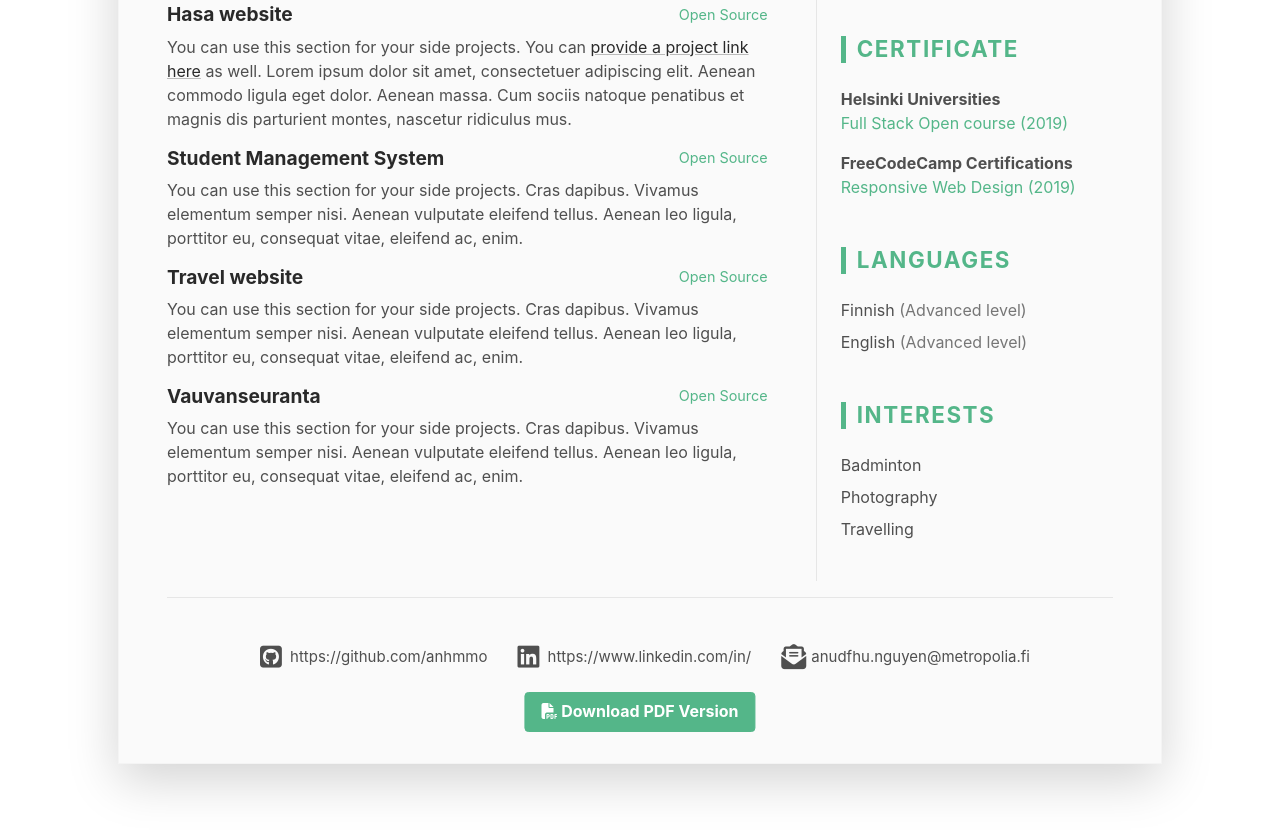
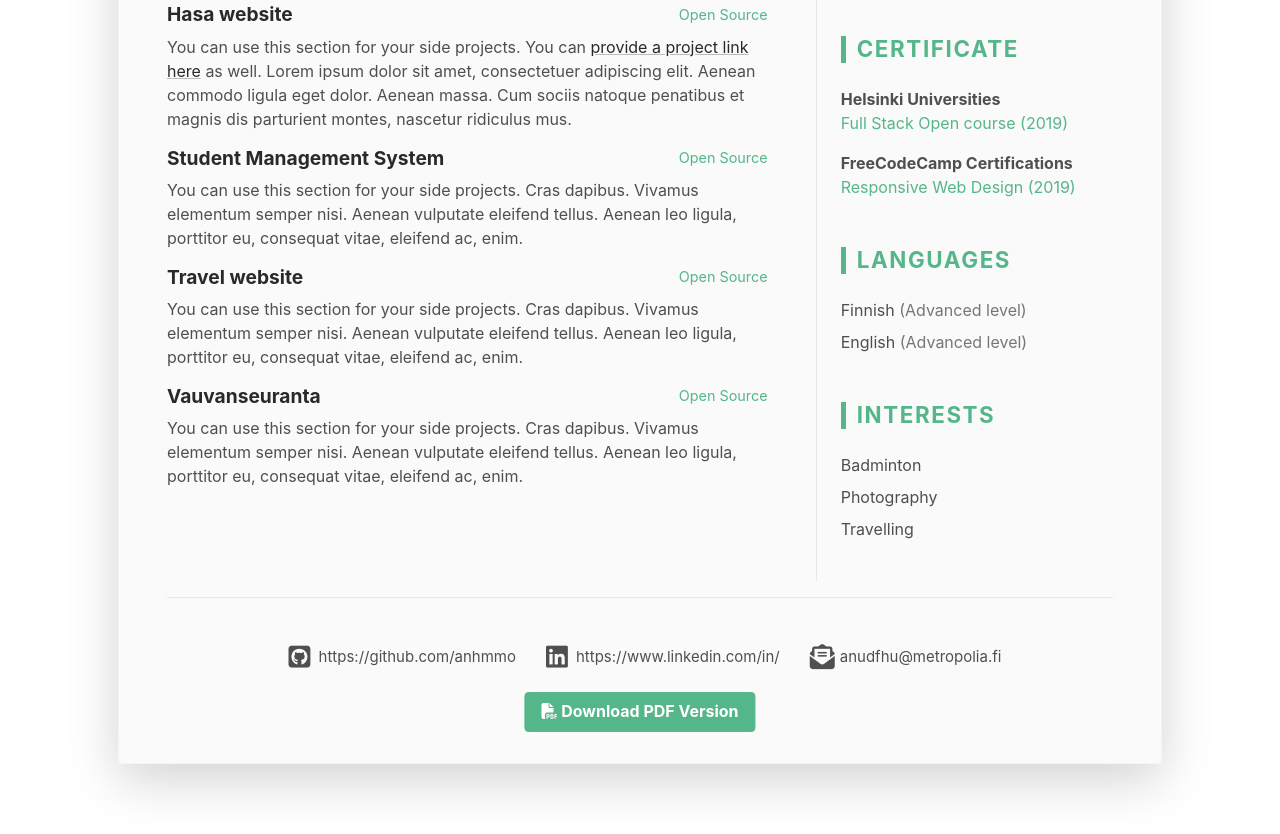
Before and after one commit to anhmmo/cv-online-template, a plain HTML site: page index.html in a window 1280 px wide. Shown: the part 1260-2094 px from the top of the page. Drawn offline with Linux system fonts and the light colour scheme.

Commit message:
delete email name

```diff
--- a/index.html
+++ b/index.html
@@ -233,7 +233,7 @@
 						<li><a href="https://github.com/anhmmo"  target="_blank"><i class="fab fa-github-square"></i><span>https://github.com/anhmmo</span></a></li>
 						<li><a href="https://www.linkedin.com/in/
 							" target="_blank"><i class="fab fa-linkedin"></i><span>https://www.linkedin.com/in/</span></a></li>
-						<li><a href="mailto:#" target="_blank"><i class="fas fa-envelope-open-text"></i><span>anudfhu.nguyen@metropolia.fi</span></a></li>
+						<li><a href="mailto:#" target="_blank"><i class="fas fa-envelope-open-text"></i><span>anudfhu@metropolia.fi</span></a></li>
 					</ul>
 
 			</article>
```
